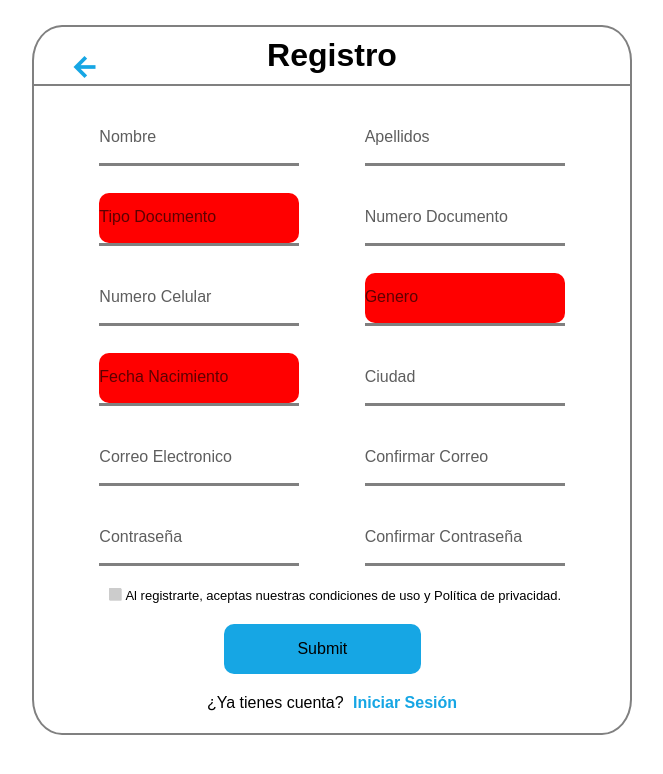
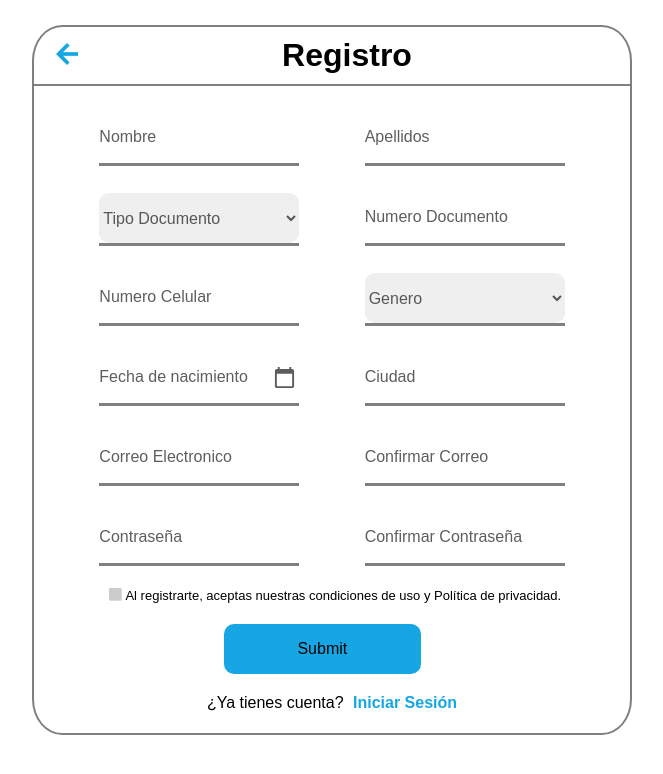
Before and after one commit to CuentaSenaLuis/Evidencia3-Publico, a Flask app: page /Cuenta/Registro in a window 1280 px wide. Shown: the top 774 px of the page, without its empty margins (308-971 px from the left). Run offline with Flask 3, Linux system fonts and the light colour scheme.

Commit message:
cambios :
falta el pattern a la contraseña y el visor
puse el .ico de la pagina
se le hizo cambios a el registro

puto el trabajo de Luis

```diff
--- a/static/_css/Registro.css
+++ b/static/_css/Registro.css
@@ -31,15 +31,18 @@ p{
 }
 
 .title-container{
-    text-align: center;
+    display: flex;
+    justify-content: center;
+    align-items: center;
     margin-bottom: 20px;
     border-bottom: 2px grey solid;
 }
+.title-arrow{
+    position:relative;
+    right: 190px;
+}
 .material-symbols-outlined{
     font-size: 30px;
-    position: absolute;
-    top: 6.5%;
-    left: 29.5%;
     color: #16A6E4;
     font-weight: 900;
 }
@@ -65,16 +68,8 @@ form .txt_field{
 }
 
 select{
-    appearance: none;
-	-webkit-appearance: none;
-	-moz-appearance: none;
     width: 200px;
     height: 50px;
-    background-color: red;
-}
-
-#date{
-    background-color: red;
 }
 
 .txt_field label{
@@ -88,17 +83,28 @@ select{
     transition: .2s;
 }
 
+.txt_field input{
+    font-size: 16px;
+    opacity: 0.637;
+}
+
+#date{
+    display: flex;
+    flex-direction: row;
+    justify-content: right;
+    align-items: center;
+}
+
+
 #date::-webkit-calendar-picker-indicator{
-    margin-left: -40px;
-    padding: 0;
-    border: 0;
-    width: 240px;
-    height: 50px;
-    position: absolute;
-    color:transparent;
-    opacity: 0;
+    padding-left: 200px;
+    padding-top: 20px;
+    padding-bottom: 20px;
+    width: 25px;
+    height: 25px;
     pointer-events: auto;
     cursor: pointer;
+    z-index: 10;
 }
 
 #date:in-range::-webkit-datetime-edit-year-field,
@@ -107,6 +113,17 @@ select{
 #date:in-range::-webkit-datetime-edit-text{
     color: transparent;
 }
+
+input[type="date"]::-webkit-datetime-edit {
+    font-family: Arial, Helvetica, sans-serif;
+    padding: 0px;
+    margin: 0px;
+    position: absolute;
+    top: 45%;
+    right: 40px;
+    font-size: 16px;
+}
+
 
 .barBottom{
     position: absolute;
@@ -231,3 +248,22 @@ select{
     font-weight: 600;
     color: #16A6E4;
 }
+
+.txt_field select option{
+    color: rgba(0, 0, 0, 0.637);
+    font-size: 16px;
+}
+
+#DocType, #Sex{
+    color: rgba(0, 0, 0, 0.637);
+    font-size: 16px;
+}
+
+#DocType option:checked{
+    background-color: #16A6E4;
+    color: white;
+}
+#Sex option:checked{
+    background-color: #16A6E4;
+    color: white;
+}
--- a/templates/Login.html
+++ b/templates/Login.html
@@ -5,6 +5,7 @@
     <meta http-equiv="X-UA-Compatible" content="IE=edge">
     <meta name="viewport" content="width=device-width, initial-scale=1.0">
     <title>Ingresar</title>
+    <link rel="shortcut icon" href="../static/Hotelia.ico">
     <link rel="stylesheet" href="https://fonts.googleapis.com/css2?family=Material+Symbols+Outlined:opsz,wght,FILL,GRAD@20..48,100..700,0..1,-50..200" />
     <link rel="stylesheet" href="https://use.fontawesome.com/releases/v5.6.3/css/all.css">
     <link rel="stylesheet" href="{{ url_for('static', filename='./_css/Login.css') }}">
@@ -19,9 +20,8 @@
         <div class="contenedor">
             <div class="txt_field">
                 <i class="fas fa-envelope icon" id="icon"></i>
-                <input type="text" required>
-                <!--pattern="[a-zA-Z0-9_]+([.][a-zA-Z0-9_]+)*@[a-zA-Z0-9_]+([.][a-zA-Z0-9_]+)*[.][a-zA-Z]{1,5}"-->
-                <!--no me deja ponerle requerimientos de @ y cuando lo pongo tipo email no toma el efecto del label-->
+                <input type="email" pattern="[a-zA-Z0-9_]+([.][a-zA-Z0-9_]+)*@[a-zA-Z0-9_]+([.][a-zA-Z0-9_]+)*[.][a-zA-Z]{1,5}" required>
+                <span></span>
                 <label>Correo Electrónico</label>
             </div>
             <div class="txt_field">
--- a/templates/Registro.html
+++ b/templates/Registro.html
@@ -5,6 +5,7 @@
     <meta http-equiv="X-UA-Compatible" content="IE=edge">
     <meta name="viewport" content="width=device-width, initial-scale=1.0">
     <title>{{data.Titulos}}</title>
+    <link rel="shortcut icon" href="../static/Hotelia.ico">
     <link rel="stylesheet" href="https://fonts.googleapis.com/css2?family=Material+Symbols+Outlined:opsz,wght,FILL,GRAD@20..48,100..700,0..1,-50..200" />
     <link rel="stylesheet" href="https://fonts.googleapis.com/css2?family=Material+Symbols+Outlined:opsz,wght,FILL,GRAD@20..48,100..700,0..1,-50..200" />
     <link rel="stylesheet" href="{{ url_for('static', filename='./_css/Registro.css') }}">
@@ -33,11 +34,9 @@
                 </div>
             </div>
             <div class="row">
-                <div class="txt_field">
-                    <label class="olabel" id="doclabel">Tipo Documento</label>
-                    <span></span>
-                    <select name="DocType" id="DocType">
-                        <option value="null"></option>
+                <div class="txt_field" id="select">
+                    <select name="DocType" id="DocType" required>
+                        <option value="null">Tipo Documento</option>
                         <option value="CC">Cedula</option>
                         <option value="TI">Tarjeta Identidad</option>
                         <option value="EX">Extranjera</option>
@@ -56,21 +55,19 @@
                     <label class="tlabel">Numero Celular</label>
                 </div>
                 <div class="txt_field">
-                    <label class="olabel" id="genlabel">Genero</label>
-                    <span></span>
-                    <select name="Sex" id="Sex">
-                        <option value="null"></option>
+                    <select name="Sex" id="Sex" required>
+                        <option value="null">Genero</option>
                         <option value="Male">Masculino</option>
                         <option value="Female">Femenino</option>
-                        <option value="LGTB">Otro:</option>
+                        <option value="LGTB">Otro</option>
                     </select>
                 </div>
             </div>
             <div class="row">
                 <div class="txt_field">
-                    <label class="olabel" id="datelabel">Fecha Nacimiento</label>
+                    <input type="date" id="date" required>
                     <span></span>
-                    <input type="date" id="date" required>
+                    <label>Fecha de nacimiento</label>
                 </div>
                 <div class="txt_field">
                     <input type="text" class="text" required>
@@ -80,9 +77,9 @@
             </div>
             <div class="row">
                 <div class="txt_field">
-                    <input type="text" class="text" required>
+                    <input type="email" class="text" required>
                     <span></span>
-                    <label class="tlabel">Correo Electronico</label>
+                    <label>Correo Electronico</label>
                 </div>
                 <div class="txt_field">
                     <input type="text" class="text" required>
```
Also changed, not shown: templates/index.html (+1 -21 lines), static/Hotelia.ico (added), static/img/header.png (deleted), static/img/title.png (deleted), static/img/we.png (deleted).
